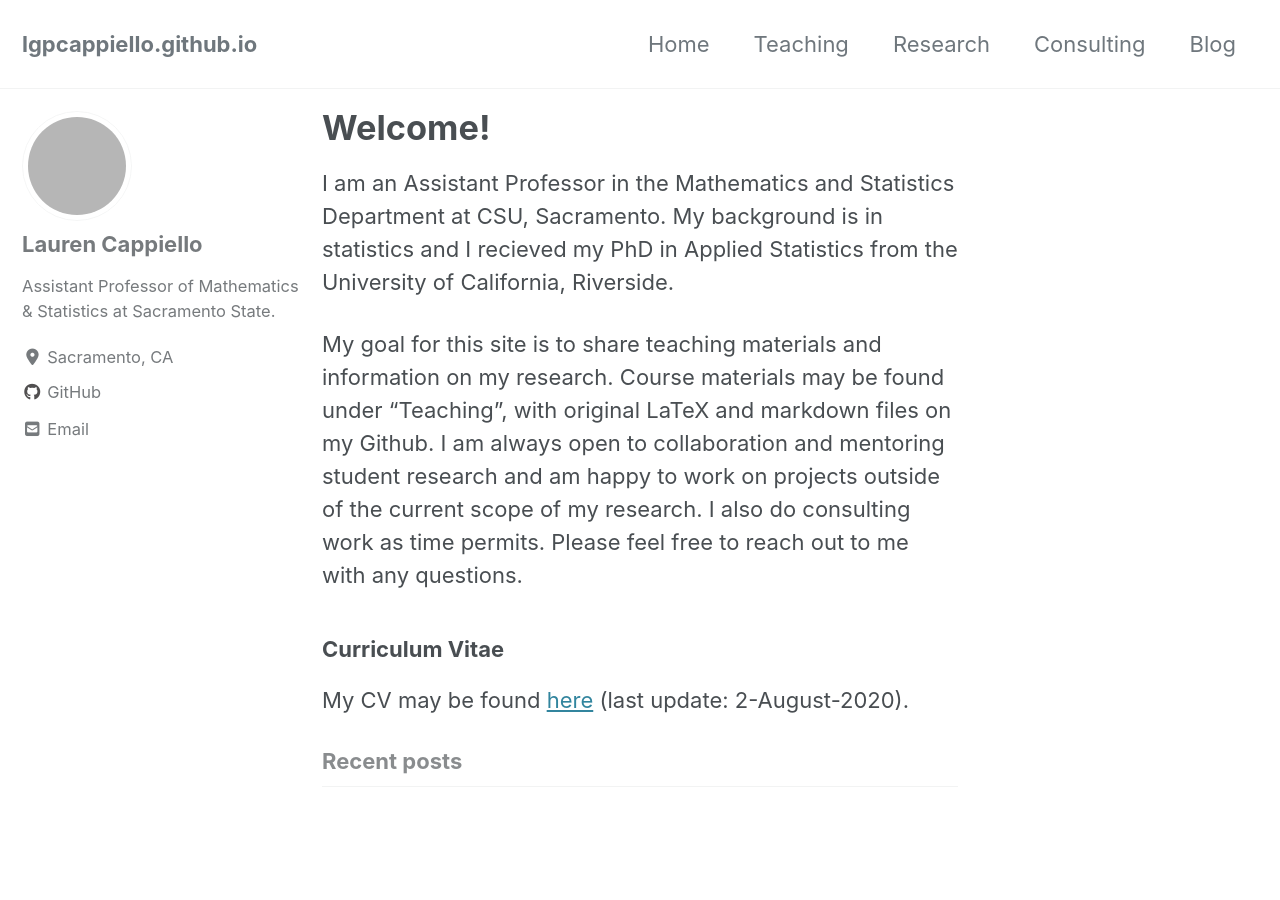
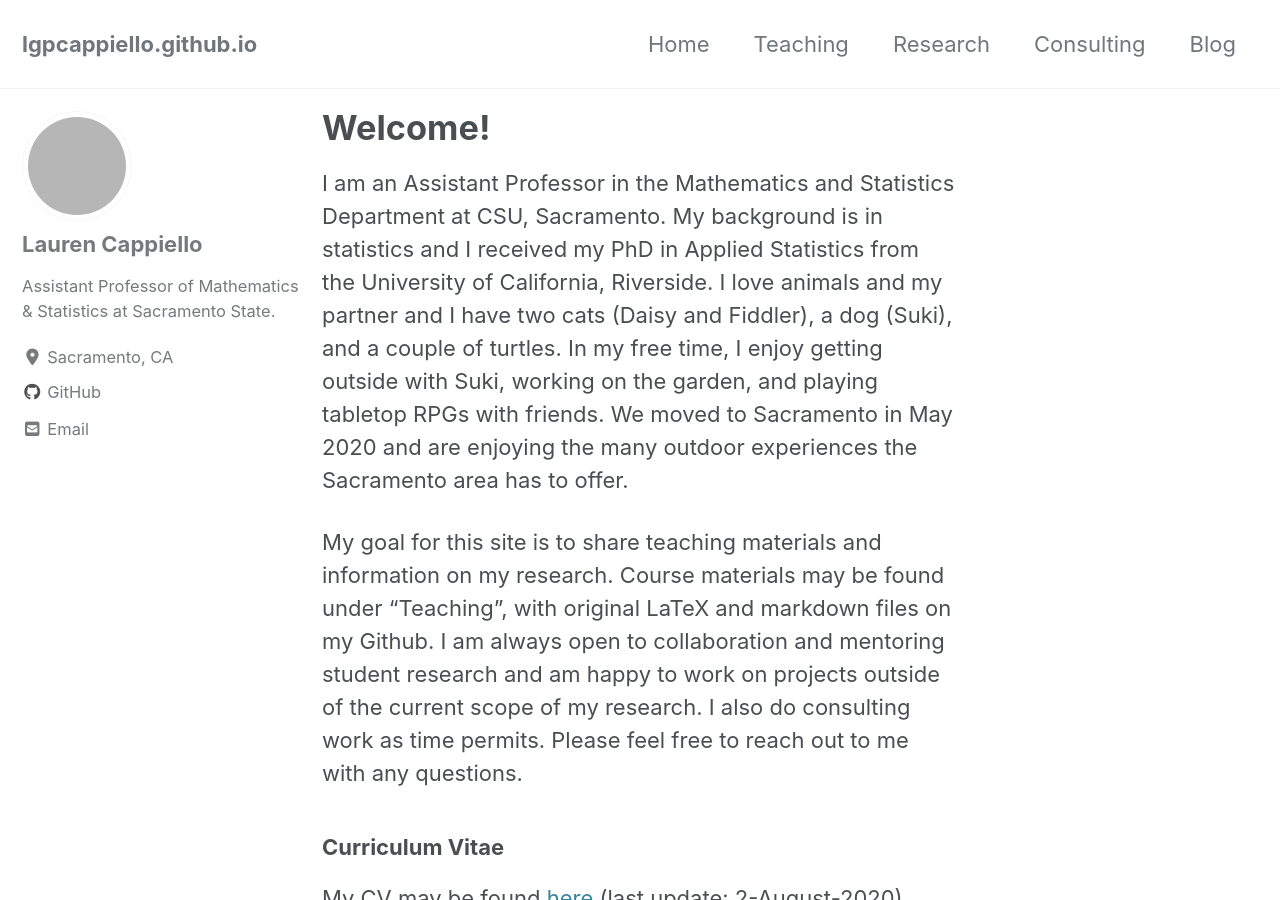
Before and after one commit to lgpcappiello/lgpcappiello.github.io, a Jekyll site: the page built from index.md, in a window 1280 px wide and 900 px high. Built offline with Jekyll 4.4.1, drawn with Linux system fonts in a browser that asks for light colours; cached includes are drawn as plain includes; nearby versions of some CDN libraries; our own code applies the rules of GitHub Pages for plain Markdown files; grey boxes are pictures that could not be loaded.

Commit message:
Update index.md

```diff
--- a/index.md
+++ b/index.md
@@ -4,7 +4,7 @@
 author_profile: true
 ---
 
-I am an Assistant Professor in the Mathematics and Statistics Department at CSU, Sacramento. My background is in statistics and I recieved my PhD in Applied Statistics from the University of California, Riverside.
+I am an Assistant Professor in the Mathematics and Statistics Department at CSU, Sacramento. My background is in statistics and I received my PhD in Applied Statistics from the University of California, Riverside. I love animals and my partner and I have two cats (Daisy and Fiddler), a dog (Suki), and a couple of turtles. In my free time, I enjoy getting outside with Suki, working on the garden, and playing tabletop RPGs with friends. We moved to Sacramento in May 2020 and are enjoying the many outdoor experiences the Sacramento area has to offer.
 
 My goal for this site is to share teaching materials and information on my research. Course materials may be found under "Teaching", with original LaTeX and markdown files on my Github. I am always open to collaboration and mentoring student research and am happy to work on projects outside of the current scope of my research. I also do consulting work as time permits. Please feel free to reach out to me with any questions.
 
```
